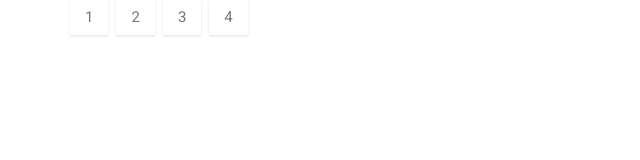
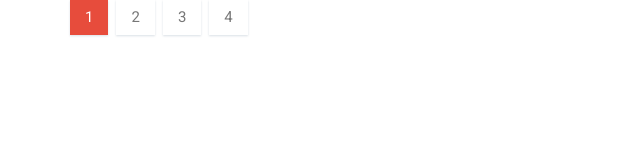
Before and after one commit to manyta/market-place, a website: page app/pagination.html in a window 1280 px wide. In both pictures the pointer is over the item 89 px from the left and 17 px from the top of the page. Shown: the whole page, without its empty margins (0-640 px from the left). Drawn offline with Linux system fonts and the light colour scheme.

Commit message:
add hover in padination

```diff
--- a/app/css/component/pagination.css
+++ b/app/css/component/pagination.css
@@ -17,4 +17,8 @@
     background-color: #e74c3c;
     color: #fff;
 }
+.pagination li:hover {
+    background-color: #e74c3c;
+    color: #fff;
+}
 /* ========== pagination end ========== */
--- a/src/css/component/pagination.css
+++ b/src/css/component/pagination.css
@@ -14,4 +14,8 @@
     background-color: #e74c3c;
     color: #fff;
 }
+.pagination li:hover {
+    background-color: #e74c3c;
+    color: #fff;
+}
 /* ========== pagination end ========== */
```
